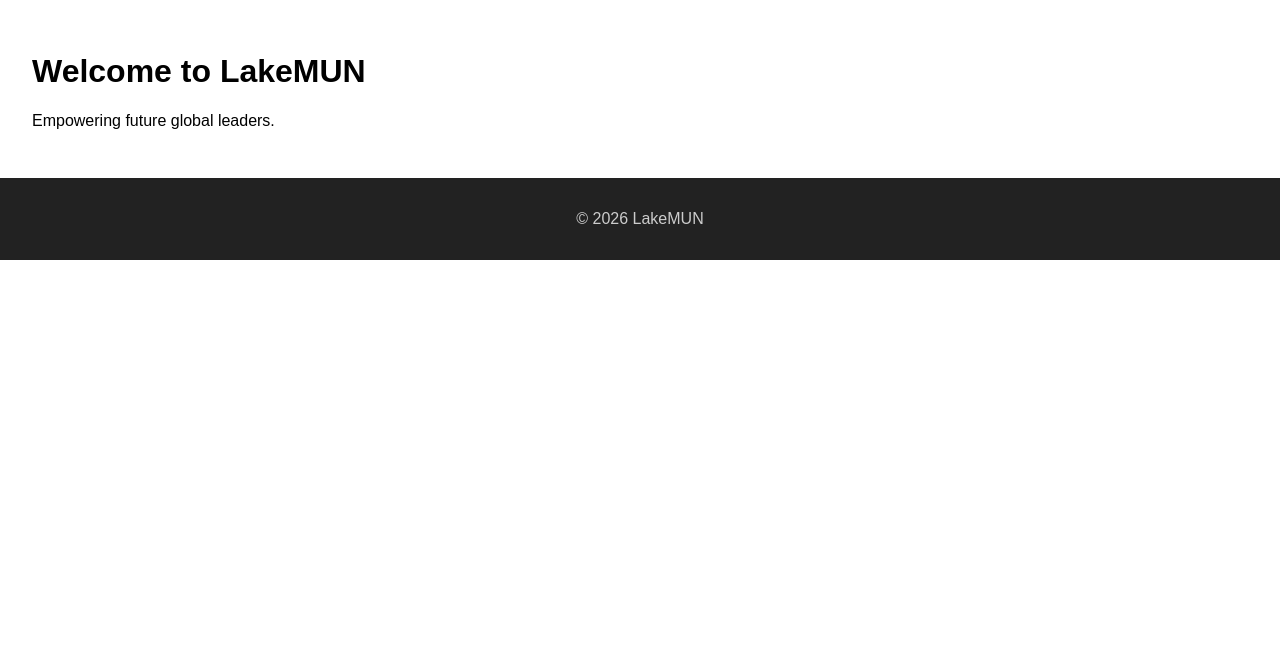
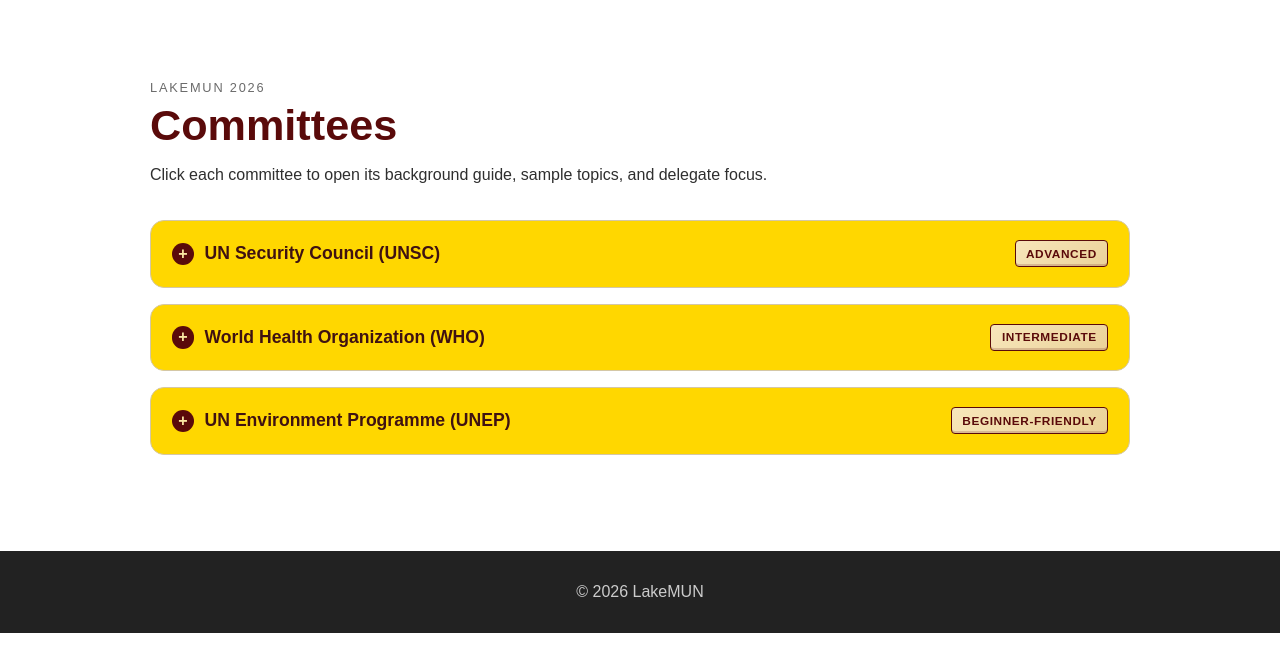
Before and after one commit to dripnooblovesyou/dripnooblovesyou.github.io, a Flask app: page /committees in a window 1280 px wide. Shown: the part 128-800 px from the top of the page. Run offline with Flask 3, Linux system fonts and the light colour scheme.

Commit message:
more pages

```diff
--- a/static/css/style.css
+++ b/static/css/style.css
@@ -353,3 +353,142 @@ footer {
         margin-bottom: 2rem;
     }
 }
+
+.committees-section {
+    max-width: 980px;
+    margin: 0 auto;
+    padding: 3rem 1.5rem 4rem;
+}
+
+.committees-header {
+    margin-bottom: 2rem;
+}
+
+.committees-kicker {
+    margin: 0;
+    font-size: 0.8rem;
+    letter-spacing: 0.14em;
+    text-transform: uppercase;
+    color: #6b6b6b;
+}
+
+.committees-header h1 {
+    margin: 0.4rem 0 0.8rem;
+    font-size: 2.7rem;
+    color: #5a0a0a;
+}
+
+.committees-intro {
+    margin: 0;
+    max-width: 760px;
+    line-height: 1.55;
+    color: #2f2f2f;
+}
+
+.committee-list {
+    display: flex;
+    flex-direction: column;
+    gap: 1rem;
+}
+
+.committee-dropdown {
+    border: 1px solid #d4c7a6;
+    border-radius: 14px;
+    background: #FFD700;
+    overflow: hidden;
+}
+
+.committee-dropdown summary {
+    list-style: none;
+    cursor: pointer;
+    display: flex;
+    justify-content: space-between;
+    align-items: center;
+    gap: 1rem;
+    padding: 1.2rem 1.3rem;
+    font-size: 1.1rem;
+    color: #3f1212;
+    font-weight: 700;
+}
+
+.committee-dropdown summary::-webkit-details-marker {
+    display: none;
+}
+
+.committee-name {
+    display: inline-flex;
+    align-items: center;
+    gap: 0.65rem;
+}
+
+.committee-name::before {
+    content: "+";
+    width: 1.4rem;
+    height: 1.4rem;
+    border-radius: 999px;
+    display: inline-flex;
+    justify-content: center;
+    align-items: center;
+    background: #5a0a0a;
+    color: #f9e6a2;
+    font-size: 1rem;
+    line-height: 1;
+}
+
+.committee-dropdown[open] .committee-name::before {
+    content: "-";
+}
+
+.committee-tag {
+    font-size: 0.74rem;
+    letter-spacing: 0.05em;
+    text-transform: uppercase;
+    border: 1px solid #5a0a0a;
+    border-radius: 4px;
+    padding: 0.35rem 0.65rem;
+    color: #5a0a0a;
+    background:
+        linear-gradient(135deg, #f7e6ba 0%, #ebd29a 100%);
+    box-shadow: inset 0 -2px 0 rgba(90, 10, 10, 0.18);
+    flex-shrink: 0;
+}
+
+.committee-body {
+    max-height: 0;
+    overflow: hidden;
+    opacity: 0;
+    padding: 0 1.3rem;
+    border-top: 1px solid transparent;
+    background: linear-gradient(180deg, #fff6e7 0%, #f3e4c7 100%);
+    transition: max-height 0.45s ease, opacity 0.3s ease, padding 0.45s ease, border-color 0.35s ease;
+}
+
+.committee-dropdown[open] .committee-body {
+    max-height: 420px;
+    opacity: 1;
+    padding: 0.2rem 1.3rem 1.25rem;
+    border-top-color: #e8ddbf;
+}
+
+.committee-body h2 {
+    margin: 1rem 0 0.45rem;
+    font-size: 1rem;
+    color: #5a0a0a;
+}
+
+.committee-body p {
+    margin: 0;
+    color: #262626;
+    line-height: 1.6;
+}
+
+@media (max-width: 680px) {
+    .committees-header h1 {
+        font-size: 2rem;
+    }
+
+    .committee-dropdown summary {
+        flex-direction: column;
+        align-items: flex-start;
+    }
+}
--- a/static/js/slideshow.js
+++ b/static/js/slideshow.js
@@ -5,6 +5,7 @@ document.addEventListener("DOMContentLoaded", function () {
 
     function showSlides() {
         let slides = document.getElementsByClassName("slide");
+        if (slides.length === 0) return;
 
         for (let i = 0; i < slides.length; i++) {
             slides[i].style.display = "none";
@@ -18,11 +19,63 @@ document.addEventListener("DOMContentLoaded", function () {
         setTimeout(showSlides, 4000);
     }
 
+    const committeeDropdowns = document.querySelectorAll(".committee-dropdown");
+
+    committeeDropdowns.forEach(function (dropdown) {
+        const summary = dropdown.querySelector("summary");
+        const body = dropdown.querySelector(".committee-body");
+        if (!summary || !body) return;
+
+        if (dropdown.open) {
+            body.style.maxHeight = body.scrollHeight + "px";
+            body.style.opacity = "1";
+            body.style.padding = "0.2rem 1.3rem 1.25rem";
+            body.style.borderTopColor = "#e8ddbf";
+        } else {
+            body.style.maxHeight = "0px";
+        }
+
+        summary.addEventListener("click", function (event) {
+            event.preventDefault();
+
+            if (!dropdown.open) {
+                dropdown.open = true;
+                body.style.maxHeight = "0px";
+                body.style.opacity = "0";
+                body.style.padding = "0 1.3rem";
+                body.style.borderTopColor = "transparent";
+
+                requestAnimationFrame(function () {
+                    body.style.maxHeight = body.scrollHeight + "px";
+                    body.style.opacity = "1";
+                    body.style.padding = "0.2rem 1.3rem 1.25rem";
+                    body.style.borderTopColor = "#e8ddbf";
+                });
+                return;
+            }
+
+            body.style.maxHeight = body.scrollHeight + "px";
+            requestAnimationFrame(function () {
+                body.style.maxHeight = "0px";
+                body.style.opacity = "0";
+                body.style.padding = "0 1.3rem";
+                body.style.borderTopColor = "transparent";
+            });
+
+            function closeAfterTransition(e) {
+                if (e.propertyName !== "max-height") return;
+                dropdown.open = false;
+                body.removeEventListener("transitionend", closeAfterTransition);
+            }
+
+            body.addEventListener("transitionend", closeAfterTransition);
+        });
+    });
+
     const about = document.querySelector(".about-container");
 
-    if (!about) return;
-
     function revealOnScroll() {
+        if (!about) return;
         const position = about.getBoundingClientRect().top;
         const screenPosition = window.innerHeight / 1.2;
 
@@ -31,5 +84,7 @@ document.addEventListener("DOMContentLoaded", function () {
         }
     }
 
-    window.addEventListener("scroll", revealOnScroll);
+    if (about) {
+        window.addEventListener("scroll", revealOnScroll);
+    }
 });
--- a/templates/committees.html
+++ b/templates/committees.html
@@ -1,6 +1,72 @@
 {% extends "base.html" %}
 
 {% block content %}
-    <h1>Welcome to LakeMUN</h1>
-    <p>Empowering future global leaders.</p>
+<section class="committees-section">
+    <div class="committees-header">
+        <p class="committees-kicker">LakeMUN 2026</p>
+        <h1>Committees</h1>
+        <p class="committees-intro">
+            Click each committee to open its background guide, sample topics, and delegate focus.
+        </p>
+    </div>
+
+    <div class="committee-list">
+        <details class="committee-dropdown">
+            <summary>
+                <span class="committee-name">UN Security Council (UNSC)</span>
+                <span class="committee-tag">Advanced</span>
+            </summary>
+            <div class="committee-body">
+                <h2>Sample Topic</h2>
+                <p>
+                    Topic A: Stabilizing post-conflict governance in a fictional region affected by proxy warfare.
+                    Delegates should prepare bloc strategy, emergency directives, and enforcement options.
+                </p>
+                <h2>Placeholder Background</h2>
+                <p>
+                    Lorem ipsum dolor sit amet, consectetur adipiscing elit. Sed vitae justo ut velit vulputate
+                    tincidunt. Integer luctus hendrerit sem, a iaculis nibh placerat vel.
+                </p>
+            </div>
+        </details>
+
+        <details class="committee-dropdown">
+            <summary>
+                <span class="committee-name">World Health Organization (WHO)</span>
+                <span class="committee-tag">Intermediate</span>
+            </summary>
+            <div class="committee-body">
+                <h2>Sample Topic</h2>
+                <p>
+                    Topic B: Coordinating equitable vaccine distribution during a rapidly spreading cross-border
+                    outbreak with competing national priorities and supply shortages.
+                </p>
+                <h2>Placeholder Background</h2>
+                <p>
+                    Lorem ipsum dolor sit amet, consectetur adipiscing elit. Quisque tristique, sapien at malesuada
+                    gravida, massa neque lacinia turpis, sed auctor erat lacus id mi.
+                </p>
+            </div>
+        </details>
+
+        <details class="committee-dropdown">
+            <summary>
+                <span class="committee-name">UN Environment Programme (UNEP)</span>
+                <span class="committee-tag">Beginner-Friendly</span>
+            </summary>
+            <div class="committee-body">
+                <h2>Sample Topic</h2>
+                <p>
+                    Topic C: Building an international framework to reduce marine plastic waste while balancing
+                    economic development and local manufacturing realities.
+                </p>
+                <h2>Placeholder Background</h2>
+                <p>
+                    Lorem ipsum dolor sit amet, consectetur adipiscing elit. Maecenas vehicula mattis arcu, sed
+                    pulvinar lorem congue nec. Curabitur convallis finibus erat non posuere.
+                </p>
+            </div>
+        </details>
+    </div>
+</section>
 {% endblock %}
```
